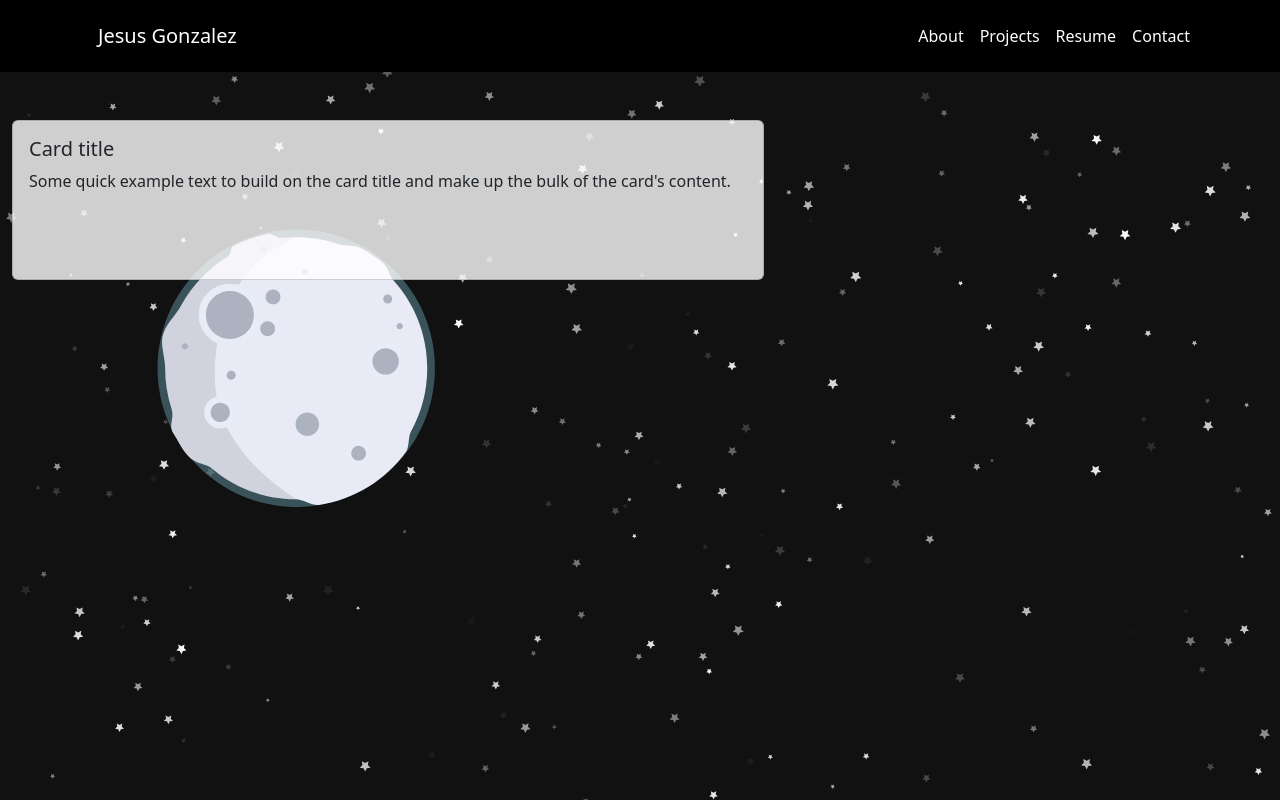
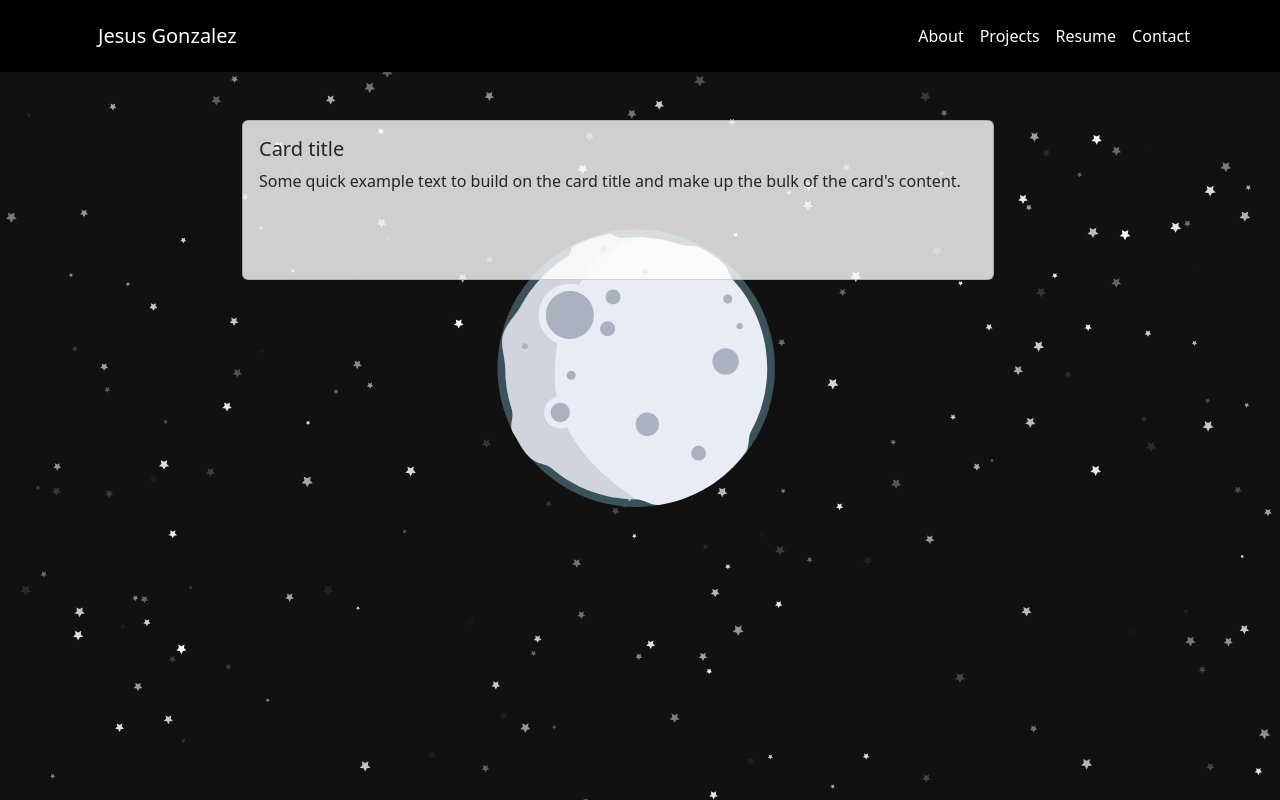
Before and after one commit to JesusGonzalez05/Portfolio-Jesus-Gonzalez, a React (Create React App) app: page /AboutMe in a window 1280 px wide. Built offline with nearby package versions, Linux system fonts and the light colour scheme.

Commit message:
placed lottie as background image - need to adjust height and width.

```diff
--- a/src/App.css
+++ b/src/App.css
@@ -51,17 +51,22 @@ overflow: hidden;
 z-index: 100;
 display: flex;
 flex-direction: row;
-justify-content: flex-start;
+justify-content: center;
 }
 #lottie-bg{
 position: absolute;
 z-index: -1;
-height: 600px;
-width: 600px;
+height: 75vh;
+width: 100vw;
+display: flex;
+flex-direction: row;
+justify-content: center;
 }
 Lottie {
 position:absolute;
 z-index:-999;
+
+
 }
 
 @keyframes App-logo-spin {
--- a/src/pages/About.js
+++ b/src/pages/About.js
@@ -6,7 +6,7 @@ import Lottie from 'lottie-react';
 const About = () => {
   return (
     <>
-    <div id="about-container" className="container mt-5">
+    <div id="about-container" className="container mt-5 mx-5">
       <div id="about-me" className="card" >
         <div class="card-body">
           <h5 class="card-title">Card title</h5>
```
Also changed, not shown: src/Moon.json (+1 -1 lines).
